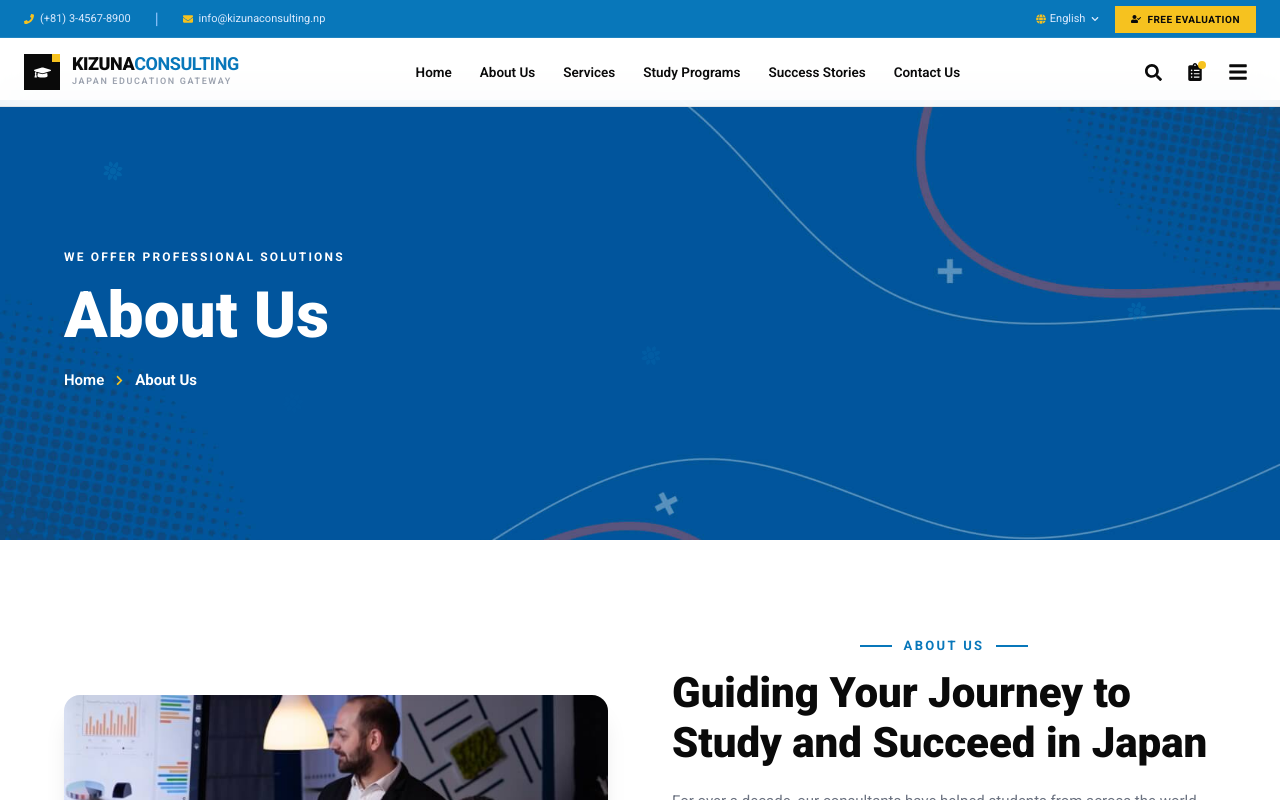
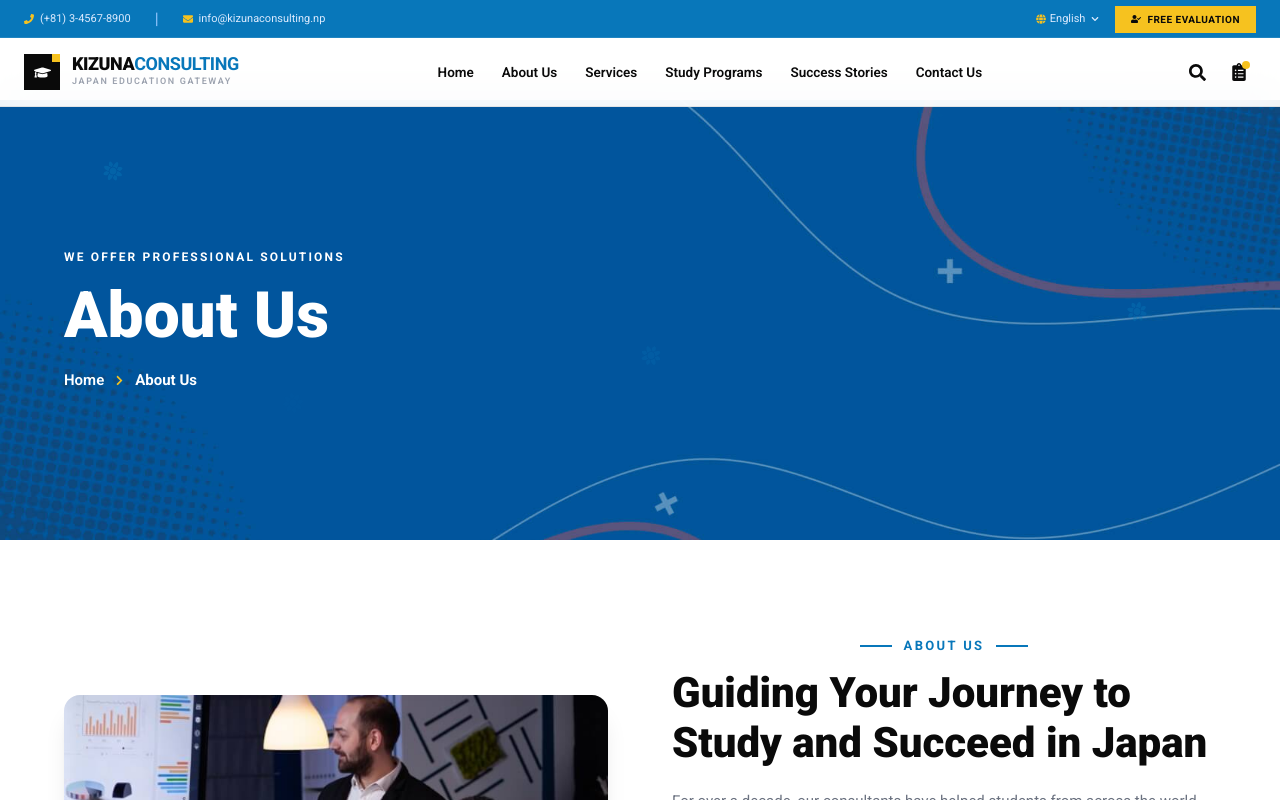
Before and after one commit to Hrideshjc/Japan_Consultancy, a React (Vite) app: page /About in a window 1280 px wide. Shown: the top 800 px of the page. Built offline with nearby package versions, Linux system fonts and the light colour scheme.

Commit message:
updated files

```diff
--- a/src/App.jsx
+++ b/src/App.jsx
@@ -22,8 +22,8 @@ export default function App() {
     <BrowserRouter>
       <Routes>
         <Route path="/" element={<Home/>} />
-        <Route path="/about" element={<AboutPage/>} />
-        <Route path="/services" element={<ServicesPage/>} />
+        <Route path="/About" element={<AboutPage/>} />
+        <Route path="/Services" element={<ServicesPage/>} />
       </Routes>
     </BrowserRouter>
   );
--- a/src/layouts/Navbar.jsx
+++ b/src/layouts/Navbar.jsx
@@ -261,7 +261,7 @@ export default function Navbar() {
               {/* hamburger */}
               <button
                 onClick={() => setMobileOpen(p => !p)}
-                className="p-2 transition-colors"
+                className="lg:hidden p-2 transition-colors"
                 style={{ color: BLACK }}
                 onMouseEnter={e => e.currentTarget.style.color = BLUE}
                 onMouseLeave={e => e.currentTarget.style.color = BLACK}
```
